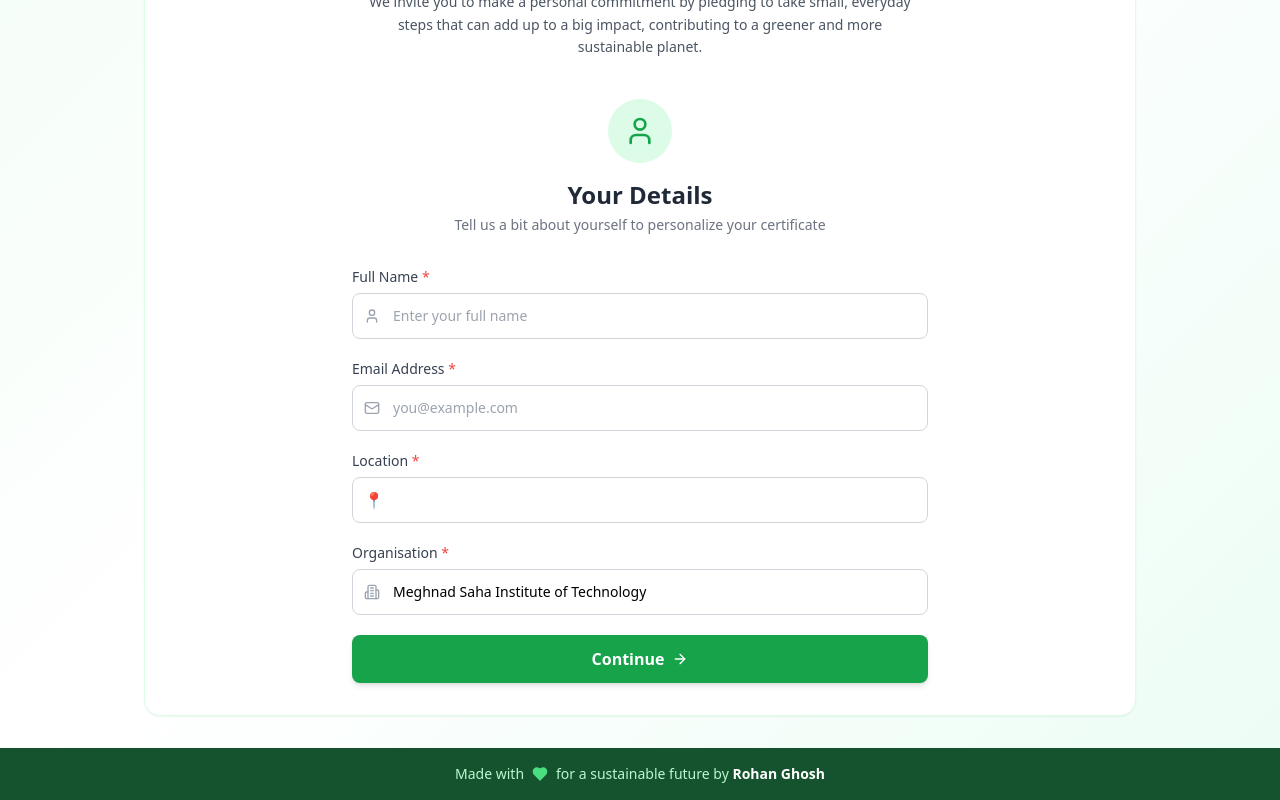
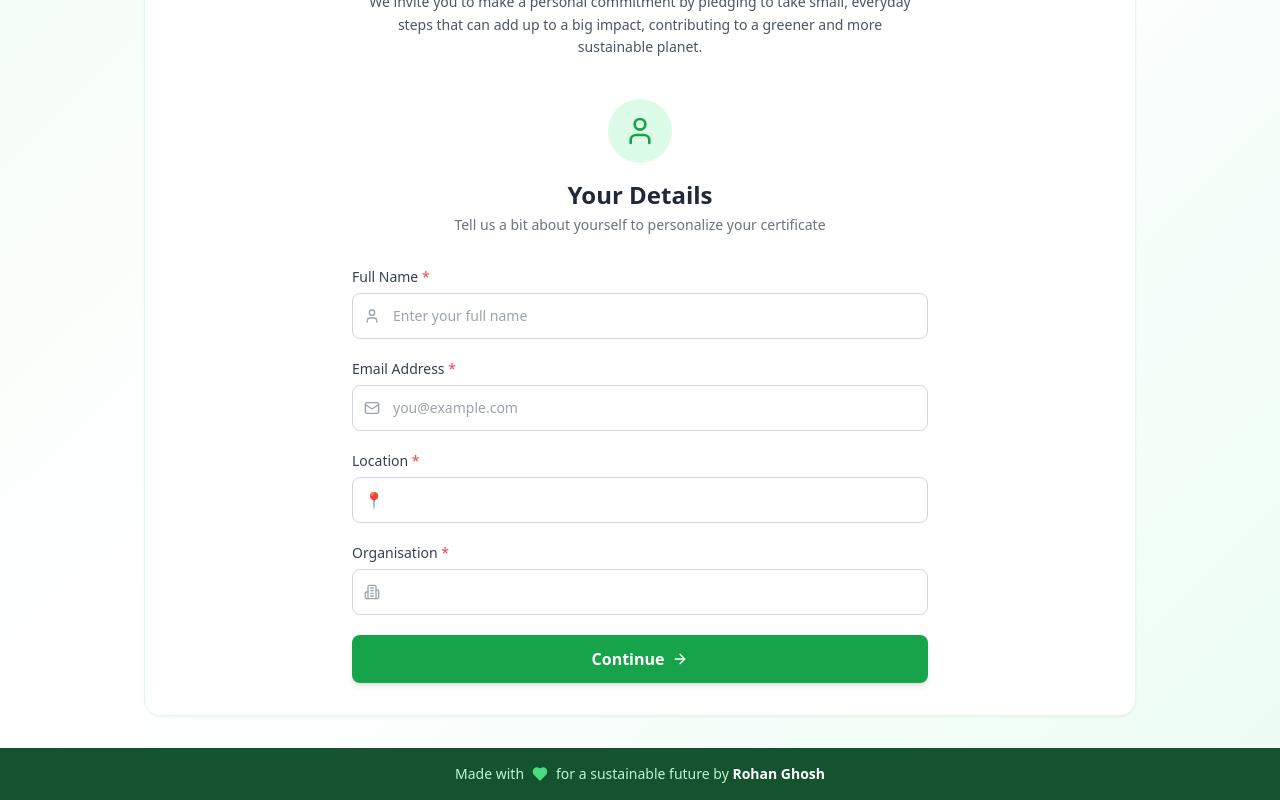
Before and after one commit to rohan250903/sustainable_pledge-initiative, a React (Vite) app: page / in a window 1280 px wide. Shown: the part 456-1256 px from the top of the page. Built offline with nearby package versions, Linux system fonts and the light colour scheme.

Commit message:
Update App.tsx

```diff
--- a/src/App.tsx
+++ b/src/App.tsx
@@ -21,7 +21,7 @@ const DEFAULT_FORM: FormData = {
     name: '',
     email: '',
     rollNo: '',
-    institution: 'Meghnad Saha Institute of Technology',
+    institution: '',
   },
   pledges: {},
   photoUrl: null,
```
